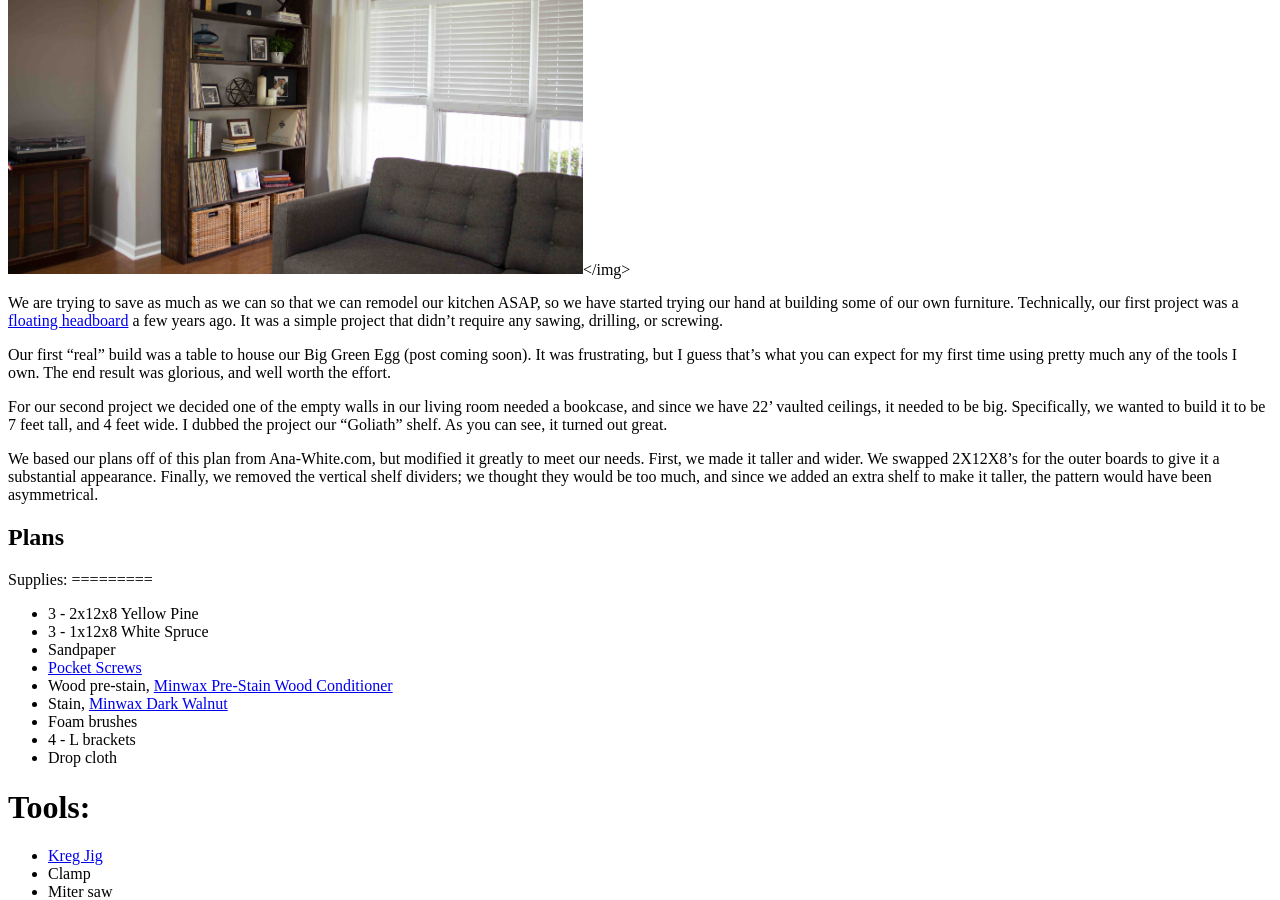
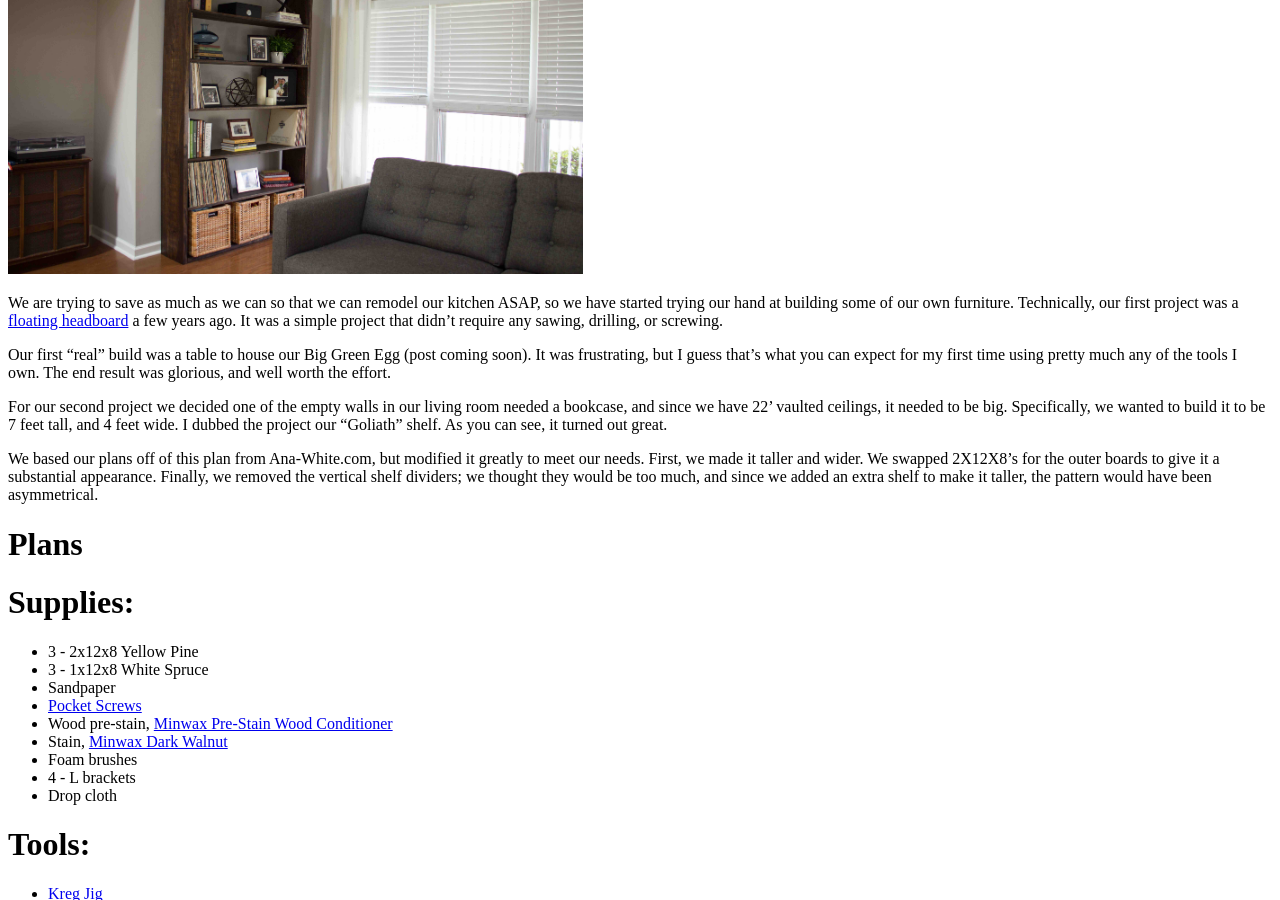
Before and after one commit to bhazzard/bhazzard.github.com, a Jekyll site: the page built from _posts/2015-08-16-diy-goliath-bookshelf.md, in a window 1280 px wide and 900 px high, scrolled down 301 px. Built offline with Jekyll 4.4.1, drawn with Linux system fonts in a browser that asks for light colours; comment, search, counter and statistics services are not loaded.

Commit message:
Attempt to fix bookshelf formatting issues.

```diff
--- a/_posts/2015-08-16-diy-goliath-bookshelf.md
+++ b/_posts/2015-08-16-diy-goliath-bookshelf.md
@@ -3,7 +3,7 @@ layout: post
 category : food
 tags : [diy, home, decor]
 ---
-<img alt="Finished Bookshelf" src="/assets/images/bookshelf/finished_bookshelf2.jpeg" style="width: 575px;"></img>
+<img alt="Finished Bookshelf" src="/assets/images/bookshelf/finished_bookshelf2.jpeg" style="width: 575px;" />
 
 We are trying to save as much as we can so that we can remodel our kitchen ASAP, so we have started trying our hand at building some of our own furniture. Technically, our first project was a <a target="_blank" href="/home/2012/09/02/how-to-build-a-floating-headboard/">floating headboard</a> a few years ago. It was a simple project that didn't require any sawing, drilling, or screwing.
 
@@ -13,7 +13,8 @@ For our second project we decided one of the empty walls in our living room need
 
 We based our plans off of this plan from Ana-White.com, but modified it greatly to meet our needs. First, we made it taller and wider. We swapped 2X12X8's for the outer boards to give it a substantial appearance. Finally, we removed the vertical shelf dividers; we thought they would be too much, and since we added an extra shelf to make it taller, the pattern would have been asymmetrical.
 
-##Plans
+#Plans
+
 Supplies:
 =========
 - 3 - 2x12x8 Yellow Pine
@@ -53,11 +54,11 @@ Instructions:
 
 And thats it, you have yourself a bookshelf! Here is our finished product:
 
-<img alt="Finished Bookshelf" src="/assets/images/bookshelf/finished_bookshelf1.jpeg" style="width: 575px;"></img>
+<img alt="Finished Bookshelf" src="/assets/images/bookshelf/finished_bookshelf1.jpeg" style="width: 575px;"/>
 
 We are still searching for the perfect decor, but honestly it will probably stay like this for a while. We even found a way to get some of our boardgames into the living room without being an eyesore. Those bottom baskets are filled with boardgames!
 
-<img alt="boardgames in boxes" src="/assets/images/bookshelf/game_boxes.jpeg" style="width: 575px;"></img>
+<img alt="boardgames in boxes" src="/assets/images/bookshelf/game_boxes.jpeg" style="width: 575px;"/>
 
 Notes:
 - We purchased all our wood from 84 lumber, as they were the only place we could find that carried 2x12x8
```
